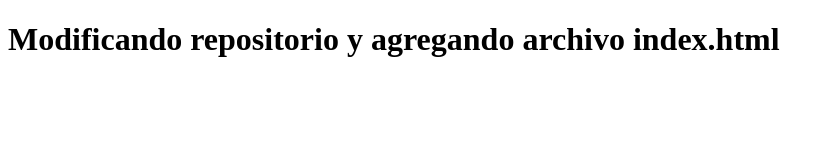
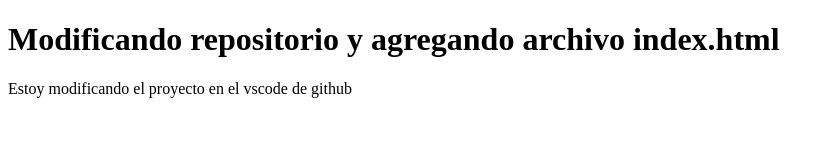
Before and after one commit to Gardeltech/mi-primer-repositorio, a plain HTML site: page index.html in a window 1280 px wide. Shown: the whole page, without its empty margins (0-834 px from the left). Drawn offline with Linux system fonts and the light colour scheme.

Commit message:
Añadiendo main.js y style.css

```diff
--- a/index.html
+++ b/index.html
@@ -8,5 +8,7 @@
 <body>
     <h1>Modificando repositorio y agregando archivo index.html</h1>
 
+    <p>Estoy modificando el proyecto en el vscode de github</p>
+
 </body>
 </html>
```
Also changed, not shown: main.js (added), style.css (added).
